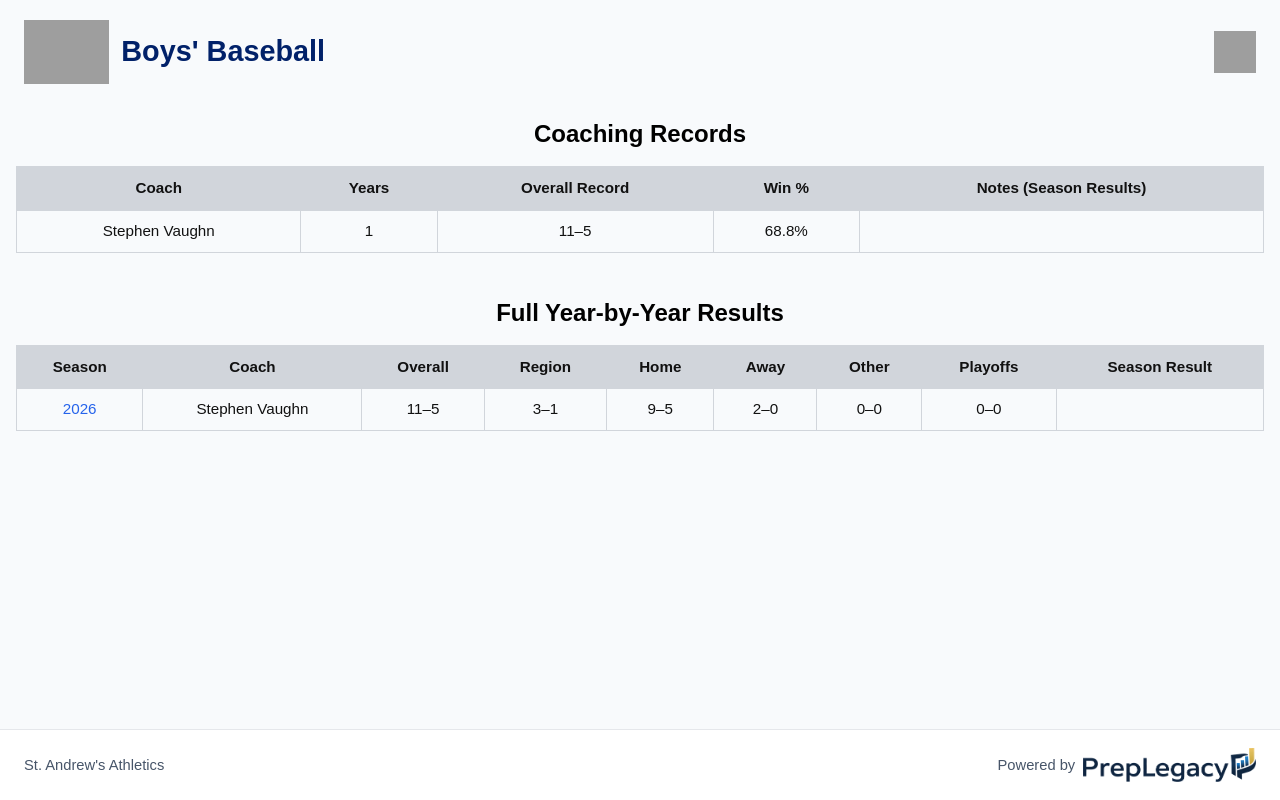
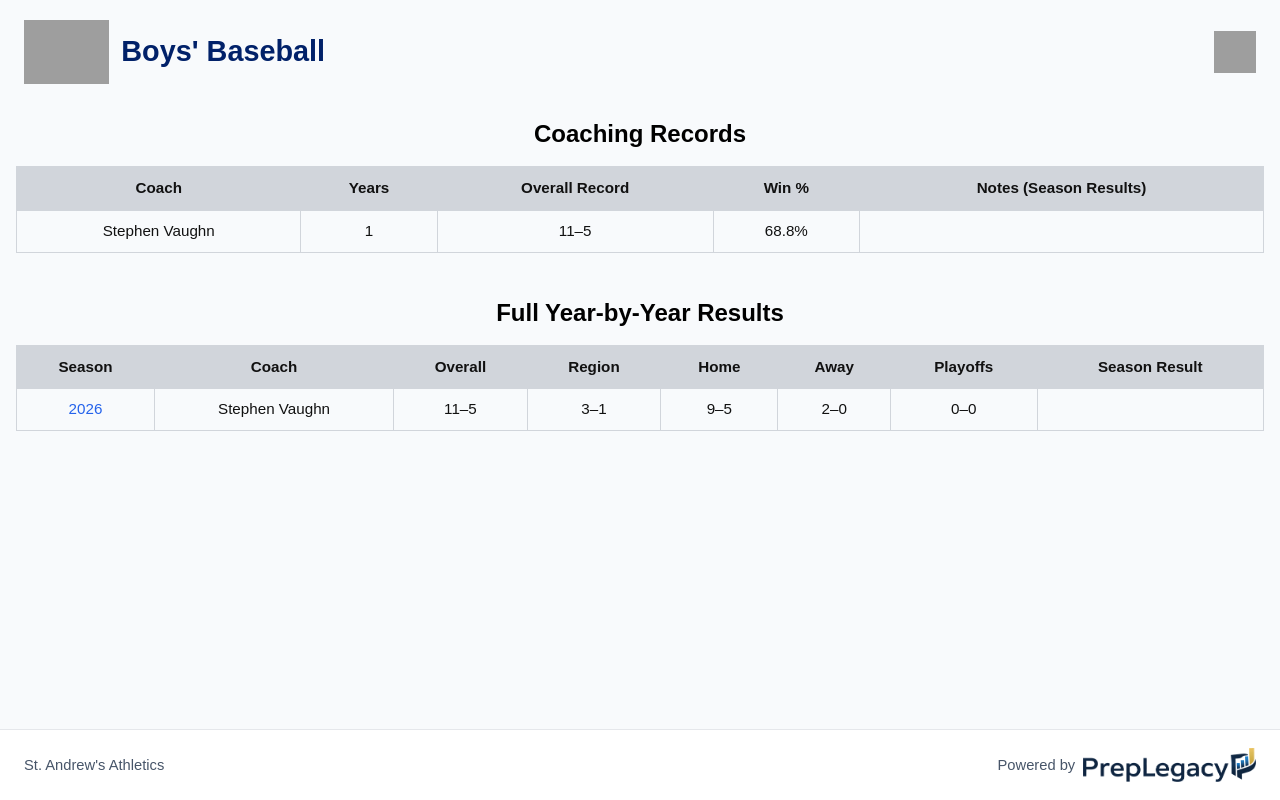
Before and after one commit to newonda1/st-andrews-basketball, a React (Vite) app: page /athletics/boys/baseball in a window 1280 px wide. Built offline with nearby package versions, Linux system fonts and the light colour scheme; grey boxes are pictures that could not be loaded.

Commit message:
Update YearlyResults.jsx

```diff
--- a/src/boys/baseball/pages/YearlyResults.jsx
+++ b/src/boys/baseball/pages/YearlyResults.jsx
@@ -253,13 +253,6 @@ export default function YearlyResults() {
         completedGames,
         (game) => String(game.LocationType ?? "") === "Away"
       ).text;
-      const other = buildRecord(
-        completedGames,
-        (game) => {
-          const gameType = String(game.GameType ?? "").toLowerCase();
-          return !gameType.includes("region") && !gameType.includes("state") && !gameType.includes("playoff");
-        }
-      ).text;
       const playoffs = buildRecord(
         completedGames,
         (game) => {
@@ -278,7 +271,6 @@ export default function YearlyResults() {
         region,
         home,
         away,
-        other,
         playoffs,
         seasonResult: seasonResults || "",
       };
@@ -336,7 +328,6 @@ export default function YearlyResults() {
               <th style={styles.th}>Region</th>
               <th style={styles.th}>Home</th>
               <th style={styles.th}>Away</th>
-              <th style={styles.th}>Other</th>
               <th style={styles.th}>Playoffs</th>
               <th style={styles.th}>Season Result</th>
             </tr>
@@ -344,7 +335,7 @@ export default function YearlyResults() {
           <tbody>
             {yearlyRows.length === 0 ? (
               <tr>
-                <td style={styles.td} colSpan={9}>
+                <td style={styles.td} colSpan={8}>
                   <span style={styles.muted}>No yearly baseball results are available yet.</span>
                 </td>
               </tr>
@@ -361,7 +352,6 @@ export default function YearlyResults() {
                   <td style={styles.td}>{row.region}</td>
                   <td style={styles.td}>{row.home}</td>
                   <td style={styles.td}>{row.away}</td>
-                  <td style={styles.td}>{row.other}</td>
                   <td style={styles.td}>{row.playoffs}</td>
                   <td style={{ ...styles.td, ...styles.leftTd }}>{row.seasonResult}</td>
                 </tr>
```
